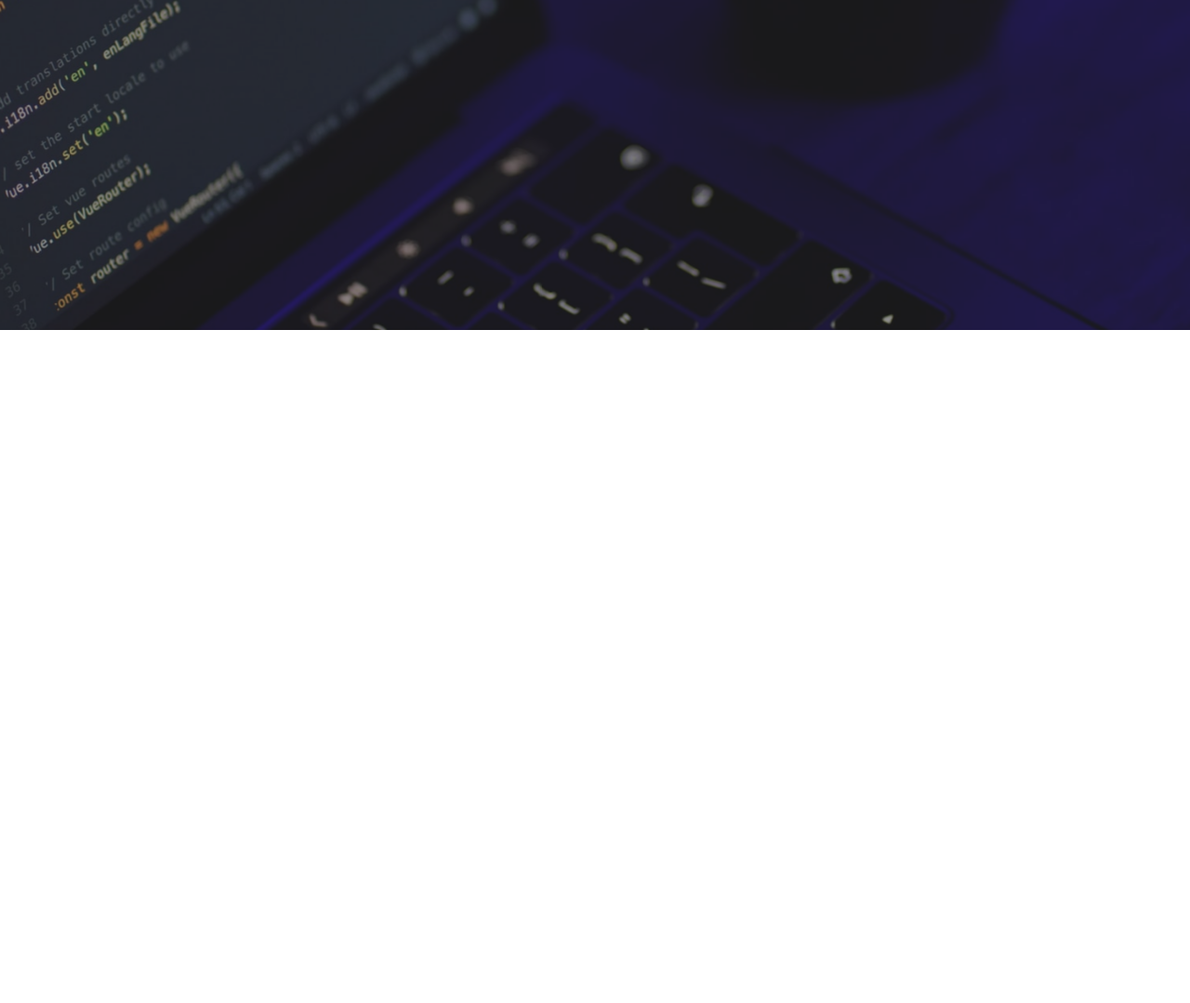
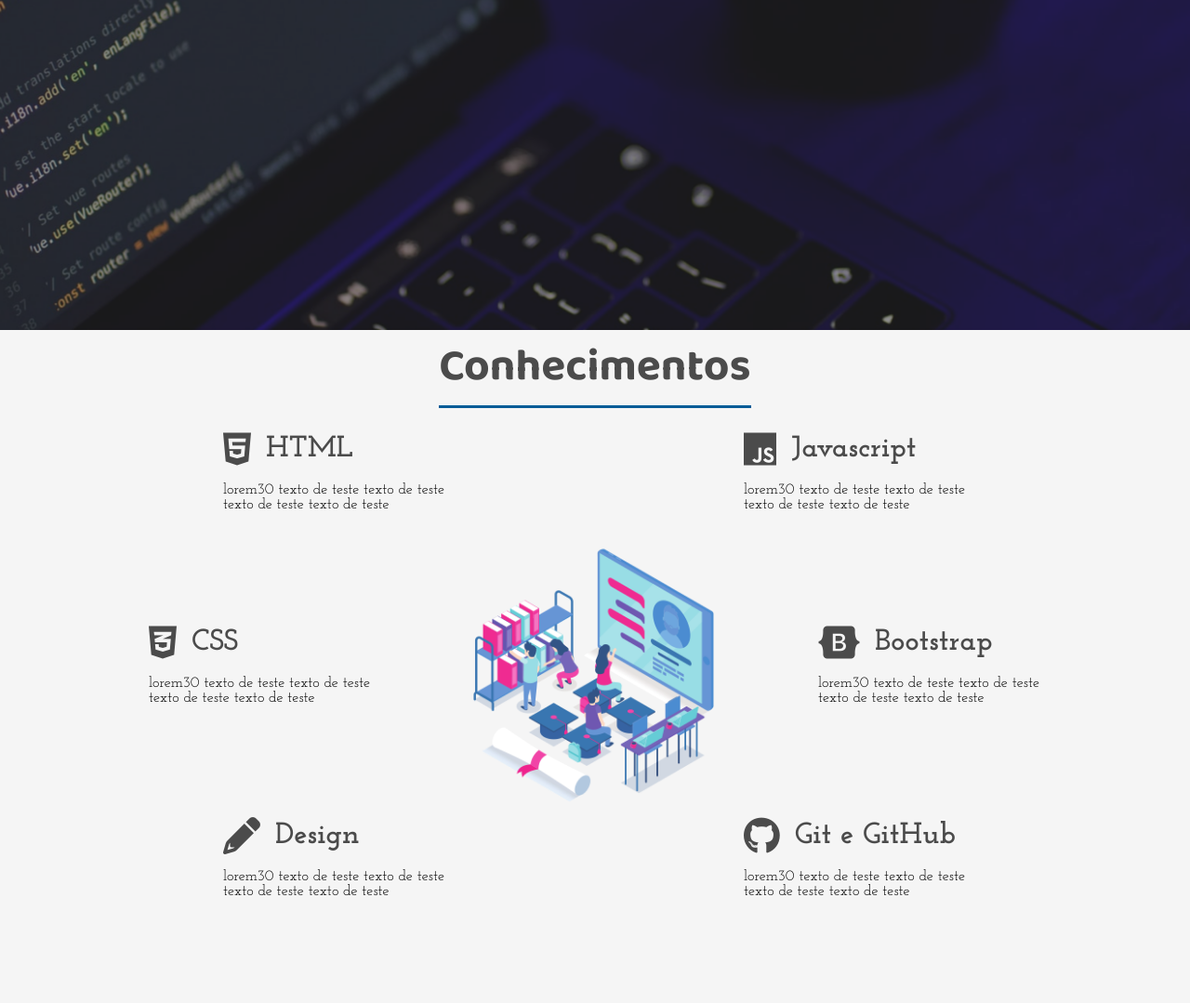
Before and after one commit to rafaelpatrono/portifolio, a plain HTML site: page index.html in a window 1280 px wide. Shown: the part 445-1524 px from the top of the page at 93% size. Before the commit the page ends 800 px from the top, so only its background shows below. Drawn offline with Linux system fonts and the light colour scheme.

Commit message:
:package: Conhecimento

```diff
--- a/index.html
+++ b/index.html
@@ -34,7 +34,7 @@
 
         </header>
 
-        <div class="sidebar">
+        <aside class="sidebar">
             <nav>
                 <ul class="menu">
                     <li class="menu-item"><a href="#" class="menu-link">Home</a></li>
@@ -50,7 +50,72 @@
                 <a href="#"><i class="fab fa-twitter"></i></a>
                 <a href="#"><i class="fab fa-discord"></i></a>
             </div>
-        </div>
+        </aside>
+
+        <section class="sessao-conhecimentos">
+            <div class="sessao-header">
+                <h1>Conhecimentos</h1>
+            </div>
+            <div class="conhecimentos">
+                <div class="conhecimento">
+                    <div class="conhecimento-header">
+                        <i class="fab fa-html5"></i>
+                        <h3>HTML</h3>
+                    </div>
+                    <div class="conhecimento-text">
+                        <p>lorem30 texto de teste texto de teste texto de teste texto de teste</p>
+                    </div>
+                </div>
+                <div class="conhecimento">
+                    <div class="conhecimento-header">
+                        <i class="fab fa-css3-alt"></i>
+                        <h3>CSS</h3>
+                    </div>
+                    <div class="conhecimento-text">
+                        <p>lorem30 texto de teste texto de teste texto de teste texto de teste </p>
+                    </div>
+                </div>
+                <div class="conhecimento">
+                    <div class="conhecimento-header">
+                        <i class="fas fa-pencil-alt"></i>
+                        <h3>Design</h3>
+                    </div>
+                    <div class="conhecimento-text">
+                        <p>lorem30 texto de teste texto de teste texto de teste texto de teste</p>
+                    </div>
+                </div>
+                <div class="conhecimento">
+                    <div class="conhecimento-header">
+                        <i class="fab fa-js"></i>
+                        <h3>Javascript</h3>
+                    </div>
+                    <div class="conhecimento-text">
+                        <p>lorem30 texto de teste texto de teste texto de teste texto de teste</p>
+                    </div>
+                </div>
+                <div class="conhecimento">
+                    <div class="conhecimento-header">
+                        <i class="fab fa-bootstrap"></i>
+                        <h3>Bootstrap</h3>
+                    </div>
+                    <div class="conhecimento-text">
+                        <p>lorem30 texto de teste texto de teste texto de teste texto de teste</p>
+                    </div>
+                </div>
+                <div class="conhecimento">
+                    <div class="conhecimento-header">
+                        <i class="fab fa-github"></i>
+                        <h3>Git e GitHub</h3>
+                    </div>
+                    <div class="conhecimento-text">
+                        <p>lorem30 texto de teste texto de teste texto de teste texto de teste</p>
+                    </div>
+                </div>
+                <div class="conhecimentos-img-wrapper">
+                    <img src="img/conhecimentos.png" alt="imagem conhecimento">
+                </div>
+            </div>
+        </section>
 
     </div>
 
--- a/style.css
+++ b/style.css
@@ -236,3 +236,90 @@ header{
 .social-media i:hover{
     background-color: steelblue;
 }
+
+.conhecimentos{
+    display: grid;
+    grid-template-columns: repeat(16, 1fr);
+    grid-template-rows: repeat(6, 6rem);
+    row-gap: .5rem;
+}
+
+.conhecimento:nth-child(1){
+    grid-column: 4 / 7;
+    grid-row: 1 / 3;
+}
+
+.conhecimento:nth-child(2){
+    grid-column: 3 / 6;
+    grid-row: 3 / 5;
+}
+
+.conhecimento:nth-child(3){
+    grid-column: 4 / 7;
+    grid-row: 5 / -1;
+}
+
+.conhecimento:nth-child(4){
+    grid-column: 11 / 14;
+    grid-row: 1 / 3;
+}
+
+.conhecimento:nth-child(5){
+    grid-column: 12 / 15;
+    grid-row: 3 / 5;
+}
+
+.conhecimento:nth-child(6){
+    grid-column: 11 / 14;
+    grid-row: 5 / -1;
+}
+
+.sessao-conhecimentos{
+    background-color: #f5f5f5;
+}
+
+.sessao-header{
+    display: flex;
+    align-items: center;
+    justify-content: center;
+}
+
+.sessao-header h1{
+    font-family: var(--font-primary);
+    font-size: 3rem;
+    color: #4b4b4b;
+    border-bottom: solid 3px #005C97;
+    margin-bottom: 1.5rem;
+}
+
+.conhecimento-header{
+    display: flex;
+    align-items: center;
+    color: #4b4b4b;
+}
+
+.conhecimento-header i{
+    font-size: 2.5rem;
+}
+
+.conhecimento-header h3{
+    font-family: var(--font-secundary);
+    font-size: 2rem;
+    padding-left: 1rem;
+}
+
+.conhecimento-text{
+    font-family: var(--font-secundary);
+    margin-top: 1rem;
+}
+
+.conhecimentos-img-wrapper{
+    grid-column: 7 /11;
+    grid-row: 2 / 6;
+    width: 100%;
+}
+
+.conhecimentos-img-wrapper img{
+    object-fit: cover;
+    width: 100%;
+}
```
Also changed, not shown: img/conhecimentos.png (added).
